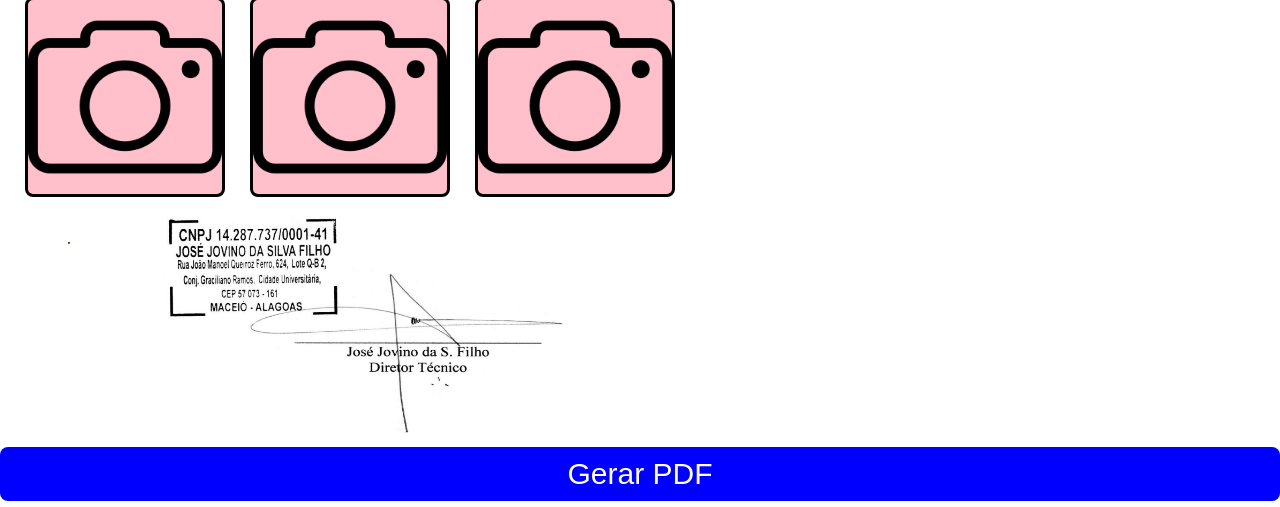
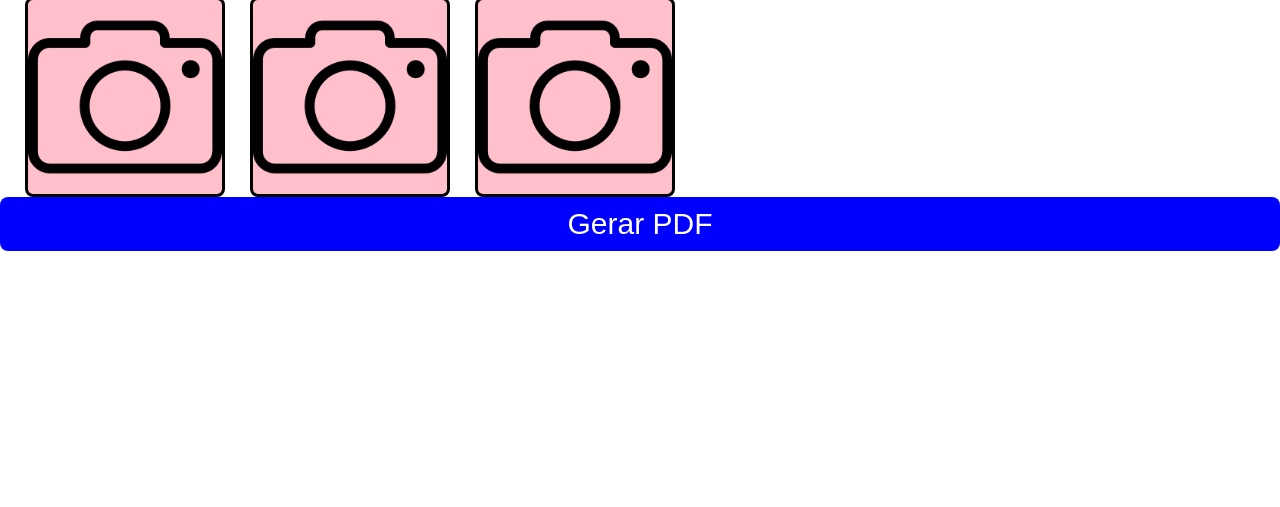
Before and after one commit to GabigoldoSenai/LS-GeradorPDF, a plain HTML site: page index.html in a window 1280 px wide. Shown: the part 293-800 px from the top of the page. Drawn offline with nearby package versions, Linux system fonts and the light colour scheme.

Commit message:
Update index.html

```diff
--- a/index.html
+++ b/index.html
@@ -35,7 +35,6 @@
             </div>
             <input type="file" id="flImage3" name="fImage3" accept="image/*">
         </div>
-        <img id="footer" src="assets/img/footer-img.png">
     </div>
     <button id="generate-pdf"> Gerar PDF</button>
 
```
